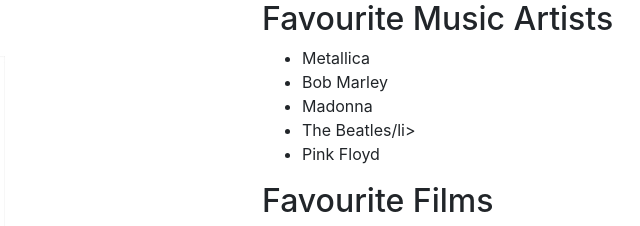
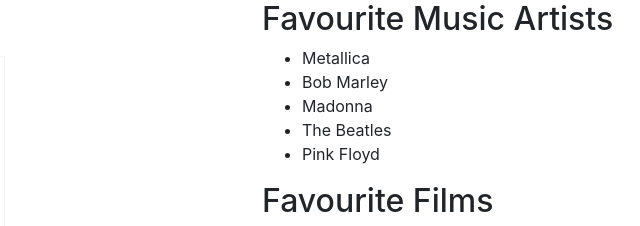
Before and after one commit to 23BThomas/bio-with-bootstrap, a plain HTML site: page index.html in a window 1280 px wide. Shown: the top 226 px of the page, 393-1033 px from the left. Drawn offline with nearby package versions, Linux system fonts and the light colour scheme.

Commit message:
Update index.html

```diff
--- a/index.html
+++ b/index.html
@@ -22,7 +22,7 @@
                     <li>Metallica</li>
                     <li>Bob Marley</li>
                     <li>Madonna</li>
-                    <li>The Beatles/li>
+                    <li>The Beatles</li>
                     <li>Pink Floyd</li>
                 </ul>
                 <h2>Favourite Films</h2>
```
